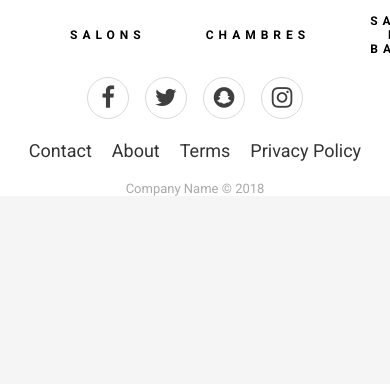
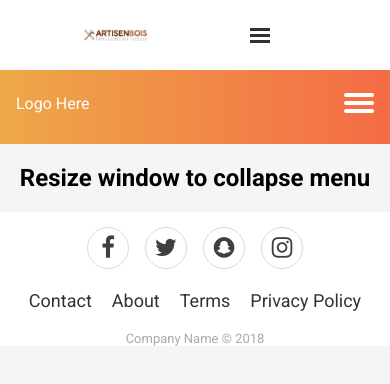
Before and after one commit to Manu-Marques/Projet-ARTISENBOIS, a React (Create React App) app: page /login in a window 390 px wide. Shown: the top 384 px of the page. Built offline with nearby package versions, Linux system fonts and the light colour scheme.

Commit message:
change for @media on header

```diff
--- a/src/components/App/App.js
+++ b/src/components/App/App.js
@@ -2,7 +2,7 @@ import './App.scss';
 
 import Accueil from '../Home';
 import Header from '../Header';
-// import Login from '../Login';
+import Login from '../Login';
 import Contact from '../Contact';
 import Salons from '../Salons';
 import Product from '../Product';
@@ -43,6 +43,7 @@ export default function App() {
           path="/cuisines"
           element={<Cuisines results={data.cuisines} />}
         />
+        <Route path="/login" element={<Login />} />
 
         <Route
           path="/salons/product/:id"
--- a/src/components/Header/index.js
+++ b/src/components/Header/index.js
@@ -6,13 +6,17 @@ import Salle_De_Bain from '../../../src/assets/salle de bain.jpg';
 import Terrasse from '../../../src/assets/terrasse.jpg';
 import Logo from '../../../src/assets/logo2.jpg';
 import React from 'react';
+import { useState } from 'react';
+import './styles.scss';
 
 
+export default function Header(data) {
+  const [isChecked, setIsChecked] = useState(false);
 
-import './styles.scss';
+  const toggleMobileNav = () => {
+    setIsChecked(!isChecked);
+  };
 
-export default function Header(data) {
-  console.log(data.results.salons);
   return (
     <div className="wrapper">
       <div className="mega_menu">
@@ -22,10 +26,15 @@ export default function Header(data) {
               <img className="logo" src={Logo} alt="Logo_ArtisenBois" />
             </NavLink>
           </div>
+          <input onChange={toggleMobileNav} checked={isChecked} id="toggle-nav" type="checkbox" />
+          <label htmlFor="toggle-nav">
+          <span className="bar bar-one" />
+          <span className="bar bar-two" />
+          <span className="bar bar-three" />
+        </label>
 
           <li>
             <NavLink to="/salons">Salons</NavLink>
-
             <div className="sub_menu">
               <div className="col">
                 <img src={Salon} alt="salon" />
@@ -36,7 +45,7 @@ export default function Header(data) {
                   <div key={result.id} className="col">
                     <NavLink
                       to={`/salons/product/${result.title}`}
-                      className="col_navigation"
+                      className="col_navigation" onClick={toggleMobileNav}
                     >
                       {result.title}
                     </NavLink>
@@ -45,6 +54,15 @@ export default function Header(data) {
               })}
             </div>
           </li>
+
+          {/* <li>
+            <NavLink to="/login">Login</NavLink>
+            <div className="sub_menu">
+              <div className="col">
+                <img src={Chambre} alt="chambres" />
+              </div>
+                  </div>
+          </li> */}
 
           <li>
             <NavLink to="/chambres">Chambres</NavLink>
@@ -57,7 +75,7 @@ export default function Header(data) {
                   <div className="col">
                     <NavLink
                       to={`/chambres/product/${result.title}`}
-                      className="col_navigation"
+                      className="col_navigation"  onClick={toggleMobileNav}
                     >
                       {result.title}
                     </NavLink>
@@ -79,7 +97,7 @@ export default function Header(data) {
                   <div className="col">
                     <NavLink
                       to={`/salle-de-bains/product/${result.title}`}
-                      className="col_navigation"
+                      className="col_navigation"  onClick={toggleMobileNav}
                     >
                       {result.title}
                     </NavLink>
@@ -100,7 +118,7 @@ export default function Header(data) {
                   <div className="col">
                     <NavLink
                       to={`/exterieurs/product/${result.title}`}
-                      className="col_navigation"
+                      className="col_navigation"  onClick={toggleMobileNav}
                     >
                       {result.title}
                     </NavLink>
@@ -122,7 +140,7 @@ export default function Header(data) {
                   <div className="col">
                     <NavLink
                       to={`/cuisines/product/${result.title}`}
-                      className="col_navigation"
+                      className="col_navigation"  onClick={toggleMobileNav}
                     >
                       {result.title}
                     </NavLink>
--- a/src/components/Header/styles.scss
+++ b/src/components/Header/styles.scss
@@ -128,3 +128,83 @@
 	transform-origin: left;
 	transform: scaleX(1);
   }
+
+
+
+  .mega_menu {
+	input[type="checkbox"]+label {
+		@media (min-width:1024px) {
+	  display: none !important;
+  }
+}
+input[type="checkbox"] {
+    display: none;
+
+    &~ul {
+      display: none;
+
+      @media screen and (min-width:1024px) {
+        display: flex;
+      }
+    }
+
+    &:checked {
+      &+label {
+        .bar-two {
+          display: none;
+        }
+
+        .bar-one {
+          transform: rotate(45deg);
+        }
+
+        .bar-three {
+          top: 0;
+          transform: rotate(-45deg);
+        }
+      }
+
+      &~ul {
+        display: flex;
+      }
+    }
+
+    &+label {
+      display: block;
+      position: relative;
+      height: 15px;
+      width: 200px;
+
+      .bar {
+        position: absolute;
+        width: 20px;
+        height: 3px;
+        background-color: rgb(49, 49, 49);
+        transition-duration: 0.5s;
+      }
+
+      .bar-two {
+        top: 6px;
+      }
+
+      .bar-three {
+        top: 12px;
+      }
+    }
+  }
+  }
+
+
+@media (max-width: 1024px) {
+	.mega_menu ul {
+		display: flex;
+		justify-content: center;
+	}
+	  .mega_menu ul li {
+	display: none;
+  }
+	.mega_menu ul li .sub_menu{
+		display: none;
+	}
+
+}
--- a/src/components/Login/index.js
+++ b/src/components/Login/index.js
@@ -1,2 +1,24 @@
 import './styles.scss';
 import { NavLink } from 'react-router-dom';
+
+
+export default function Login() {
+    return (
+        <><section class="top-nav">
+            <div>
+                Logo Here
+            </div>
+            <input id="menu-toggle" type="checkbox" />
+            <label class='menu-button-container' for="menu-toggle">
+                <div class='menu-button'></div>
+            </label>
+            <ul class="menu">
+                <li>One</li>
+                <li>Two</li>
+                <li>Three</li>
+                <li>Four</li>
+                <li>Five</li>
+            </ul>
+        </section><h2>Resize window to collapse menu</h2></>
+    )
+}
--- a/src/components/Login/styles.scss
+++ b/src/components/Login/styles.scss
@@ -1 +1,122 @@
 @import '.././Styles/index.scss';
+
+h2 {
+    vertical-align: center;
+    text-align: center;
+  }
+.top-nav {
+    display: flex;
+    flex-direction: row;
+    align-items: center;
+    justify-content: space-between;
+    background-color: #00BAF0;
+    background: linear-gradient(to left, #f46b45, #eea849);
+    /* W3C, IE 10+/ Edge, Firefox 16+, Chrome 26+, Opera 12+, Safari 7+ */
+    color: #FFF;
+    height: 50px;
+    padding: 1em;
+  }
+
+  .menu {
+    display: flex;
+    flex-direction: row;
+    list-style-type: none;
+    margin: 0;
+    padding: 0;
+  }
+
+  .menu > li {
+    margin: 0 1rem;
+    overflow: hidden;
+  }
+
+  .menu-button-container {
+    display: none;
+    height: 100%;
+    width: 30px;
+    cursor: pointer;
+    flex-direction: column;
+    justify-content: center;
+    align-items: center;
+  }
+
+  #menu-toggle {
+    display: none;
+  }
+
+  .menu-button,
+  .menu-button::before,
+  .menu-button::after {
+    display: block;
+    background-color: #fff;
+    position: absolute;
+    height: 4px;
+    width: 30px;
+    transition: transform 400ms cubic-bezier(0.23, 1, 0.32, 1);
+    border-radius: 2px;
+  }
+
+  .menu-button::before {
+    content: '';
+    margin-top: -8px;
+  }
+
+  .menu-button::after {
+    content: '';
+    margin-top: 8px;
+  }
+
+  #menu-toggle:checked + .menu-button-container .menu-button::before {
+    margin-top: 0px;
+    transform: rotate(405deg);
+  }
+
+  #menu-toggle:checked + .menu-button-container .menu-button {
+    background: rgba(255, 255, 255, 0);
+  }
+
+  #menu-toggle:checked + .menu-button-container .menu-button::after {
+    margin-top: 0px;
+    transform: rotate(-405deg);
+  }
+
+  @media (max-width: 700px) {
+    .menu-button-container {
+      display: flex;
+    }
+    .menu {
+      position: absolute;
+      top: 0;
+      margin-top: 50px;
+      left: 0;
+      flex-direction: column;
+      width: 100%;
+      justify-content: center;
+      align-items: center;
+    }
+    #menu-toggle ~ .menu li {
+      height: 0;
+      margin: 0;
+      padding: 0;
+      border: 0;
+      transition: height 400ms cubic-bezier(0.23, 1, 0.32, 1);
+    }
+    #menu-toggle:checked ~ .menu li {
+      border: 1px solid #333;
+      height: 2.5em;
+      padding: 0.5em;
+      transition: height 400ms cubic-bezier(0.23, 1, 0.32, 1);
+    }
+    .menu > li {
+      display: flex;
+      justify-content: center;
+      margin: 0;
+      padding: 0.5em 0;
+      width: 100%;
+      color: white;
+      background-color: #222;
+    }
+    .menu > li:not(:last-child) {
+      border-bottom: 1px solid #444;
+    }
+  }
```
